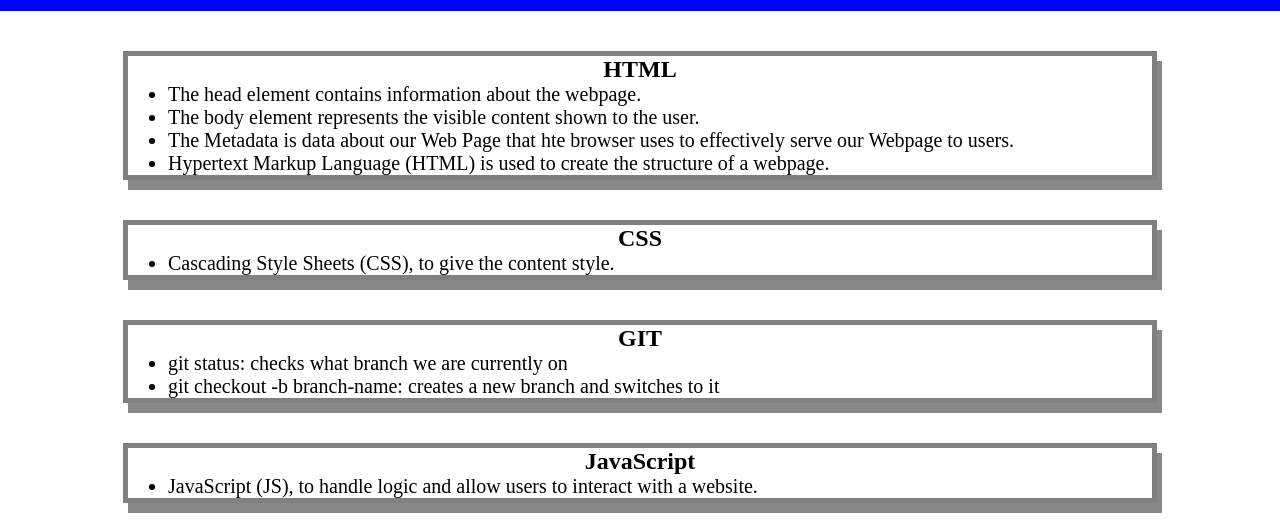
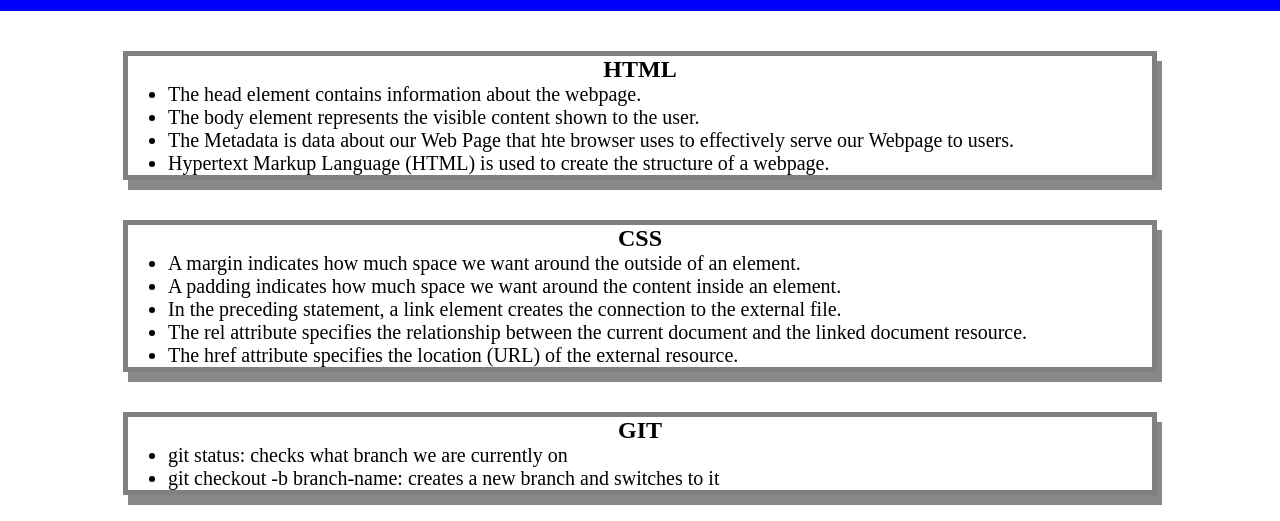
Before and after one commit to renansm93/prework-study-guide, a plain HTML site: page index.html in a window 1280 px wide. Shown: the part 109-630 px from the top of the page. Drawn offline with Linux system fonts and the light colour scheme.

Commit message:
added CSS to project

```diff
--- a/index.html
+++ b/index.html
@@ -26,7 +26,11 @@
       <section class="card" id="css-section">
         <h2>CSS</h2>
         <ul>
-        <li>Cascading Style Sheets (CSS), to give the content style.</li>
+        <li>A margin indicates how much space we want around the outside of an element.</li>
+        <li>A padding indicates how much space we want around the content inside an element.</li>
+        <li>In the preceding statement, a link element creates the connection to the external file. </li>
+        <li>The rel attribute specifies the relationship between the current document and the linked document resource. </li>
+        <li>The href  attribute specifies the location (URL) of the external resource.</li>
         </ul>
 
       </section>
```
